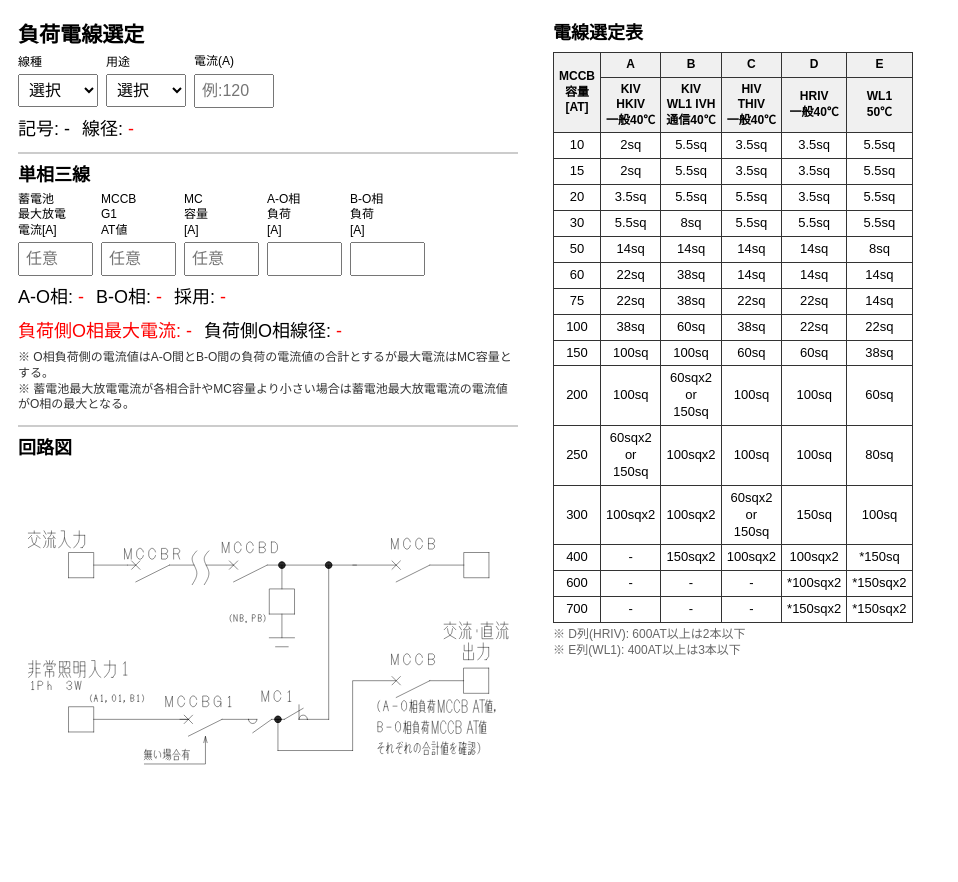
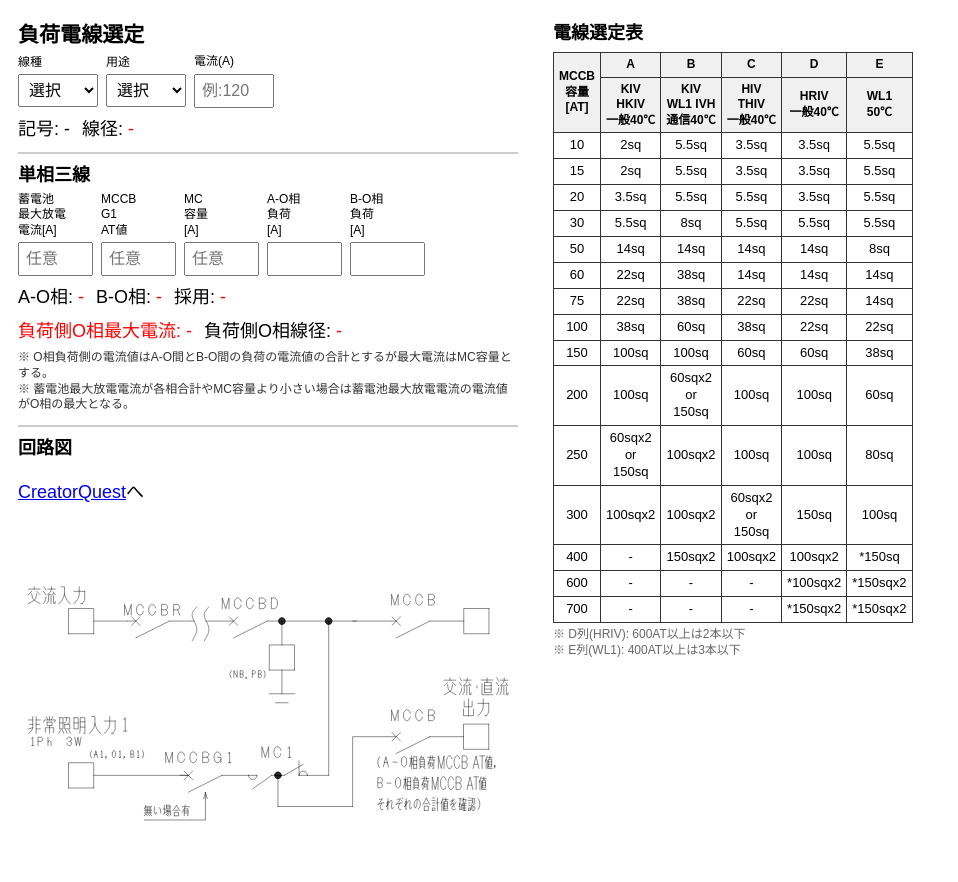
Before and after one commit to sa-ban777/niwadenki, a plain HTML site: page index.html in a window 1280 px wide. Shown: the whole page, without its empty margins (0-958 px from the left). Before the commit the page ends 841 px from the top, so only its background shows below. Drawn offline with Linux system fonts and the light colour scheme.

Commit message:
Update index.html

```diff
--- a/index.html
+++ b/index.html
@@ -164,6 +164,10 @@ th { background-color: #f0f0f0; font-weight: bold; font-size: 9px; }
     <!-- 回路図セクション -->
     <div class="section diagram-section">
       <h4>回路図</h4>
+          <p>
+          <a href="https://creatorquest.jp/">CreatorQuest</a>へ
+          </p>
+
       <div style="text-align: center; margin-top: 2px;">
         <img src="KAIRO.svg" alt="回路図">
       </div>
```
